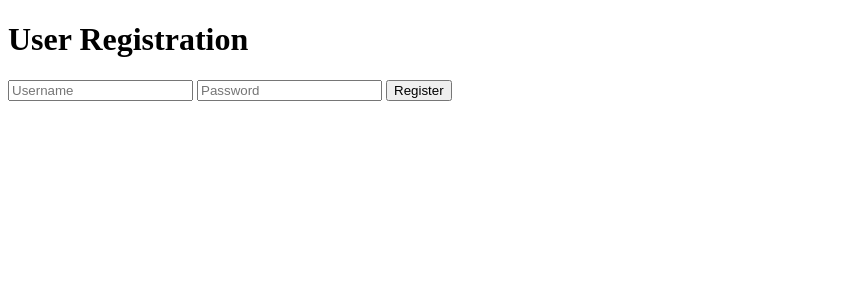
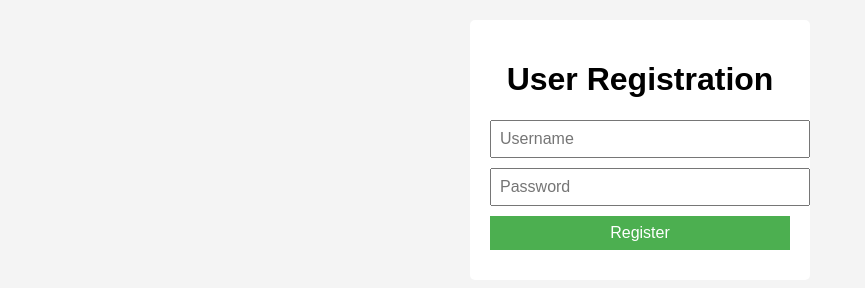
Before and after one commit to angel7544/TestingMongoDB, a website: page public/index.html in a window 1280 px wide. Shown: the whole page, without its empty margins (0-865 px from the left). Drawn offline with Linux system fonts and the light colour scheme; files that its build step writes are made by us from their sources; the site is published under a folder, as on GitHub Pages, so addresses that start at the root find nothing.

Commit message:
adding css

```diff
--- a/public/index.html
+++ b/public/index.html
@@ -4,7 +4,7 @@
     <meta charset="UTF-8">
     <meta name="viewport" content="width=device-width, initial-scale=1.0">
     <title>User Authentication</title>
-    <link rel="stylesheet" href="/pages/styles.css">
+    <link rel="stylesheet" href="css/styles.css">
 </head>
 <body>
     <div class="container">
```
